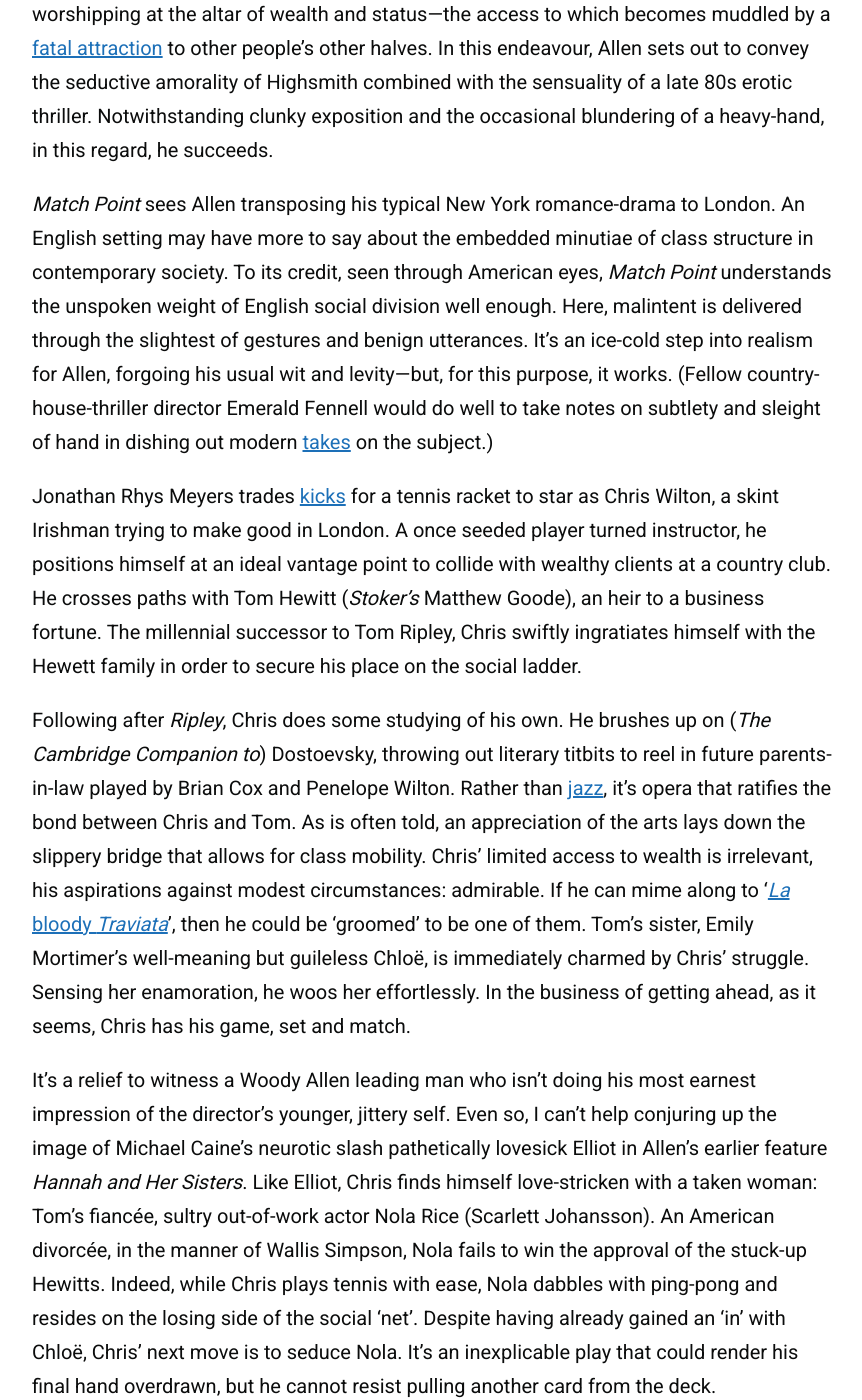
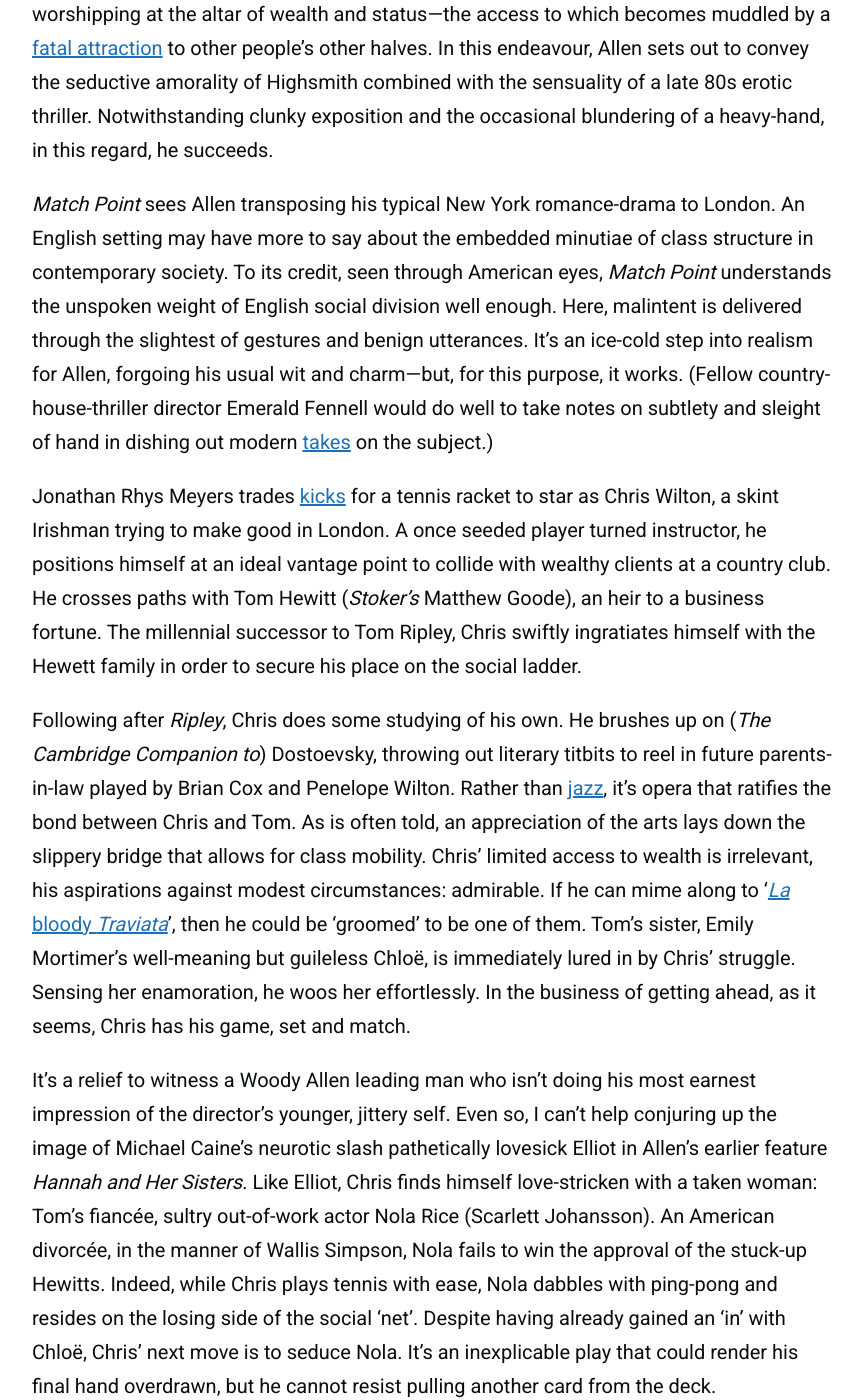
Before and after one commit to zoeurl/zoedowney.github.io, a Jekyll site: the page built from _posts/2024-2-22-match-point.md, in a window 1280 px wide and 1400 px high, scrolled down 1461 px. Shown: the whole window, without its empty margins (208-1070 px from the left). Built offline with Jekyll 4.4.1, drawn with Linux system fonts in a browser that asks for light colours; some of the changed text lies outside the part shown.

Commit message:
Update 2024-2-22-match-point.md

```diff
--- a/_posts/2024-2-22-match-point.md
+++ b/_posts/2024-2-22-match-point.md
@@ -13,14 +13,14 @@
 
 The above tennis metaphor is the apt rule of play for this particular story. The players: another set of affable [husbands and wives](https://www.nytimes.com/1992/09/18/movies/review-film-husbands-and-wives-fact-fiction-it-doesn-t-matter.html) who—seemingly due to sheer boredom—fall haplessly into each others' beds. It's a sturdy and reliable Allen set-up that allows for the typical scrutinising of the formation and disintegration of relationships; the distinction between love and lust, and whether it’s worth relinquishing ambition for true passion. On the side, we receive an outsider’s view of Europe, British society and the supposedly coveted upper class; with glamour and manipulation lifted from _[The Talented Mr. Ripley](https://www.zoedowney.com/the-talented-mr-ripley/)_, _Unfaithful_ and _Cruel Intentions_. It’s also a revisitation of themes from his 1989 release _Crimes and Misdemeanors_. Once again, brutish designs are drawn together whilst worshipping at the altar of wealth and status—the access to which becomes muddled by a [fatal attraction](https://www.rogerebert.com/reviews/fatal-attraction-1987) to other people's other halves. In this endeavour, Allen sets out to convey the seductive amorality of Highsmith combined with the sensuality of a late 80s erotic thriller. Notwithstanding clunky exposition and the occasional blundering of a heavy-hand, in this regard, he succeeds.
 
-_Match Point_ sees Allen transposing his typical New York romance-drama to London. An English setting may have more to say about the embedded minutiae of class structure in contemporary society. To its credit, seen through American eyes, _Match Point_ understands the unspoken weight of English social division well enough. Here, malintent is delivered through the slightest of gestures and benign utterances. It’s an ice-cold step into realism for Allen, forgoing his usual wit and levity—but, for this purpose, it works. (Fellow country-house-thriller director Emerald Fennell would do well to take notes on subtlety and sleight of hand in dishing out modern [takes](https://www.rogerebert.com/reviews/saltburn-movie-review-2023) on the subject.)
+_Match Point_ sees Allen transposing his typical New York romance-drama to London. An English setting may have more to say about the embedded minutiae of class structure in contemporary society. To its credit, seen through American eyes, _Match Point_ understands the unspoken weight of English social division well enough. Here, malintent is delivered through the slightest of gestures and benign utterances. It’s an ice-cold step into realism for Allen, forgoing his usual wit and charm—but, for this purpose, it works. (Fellow country-house-thriller director Emerald Fennell would do well to take notes on subtlety and sleight of hand in dishing out modern [takes](https://www.rogerebert.com/reviews/saltburn-movie-review-2023) on the subject.)
 
 Jonathan Rhys Meyers trades [kicks](https://en.wikipedia.org/wiki/Bend_It_Like_Beckham) for a tennis racket to star as Chris Wilton, a skint Irishman trying to make good in London. A once seeded player turned instructor, he positions himself at an ideal vantage point to collide with wealthy clients at a country club. He crosses paths with Tom Hewitt (_Stoker's_ Matthew Goode), an heir to a business fortune. The millennial successor to Tom Ripley, Chris swiftly ingratiates himself with the Hewett family in order to secure his place on the social ladder.
 
-Following after _Ripley_, Chris does some studying of his own. He brushes up on (_The Cambridge Companion to_) Dostoevsky, throwing out literary titbits to reel in future parents-in-law played by Brian Cox and Penelope Wilton. Rather than [jazz](https://www.youtube.com/watch?v=mT-fOr29OfA&t=1s&ab_channel=TomasvdB), it’s opera that ratifies the bond between Chris and Tom. As is often told, an appreciation of the arts lays down the slippery bridge that allows for class mobility. Chris’ limited access to wealth is irrelevant, his aspirations against modest circumstances: admirable. If he can mime along to ‘[_La_ bloody _Traviata_](https://en.wikipedia.org/wiki/La_traviata)’, then he could be ‘groomed’ to be one of them. Tom’s sister, Emily Mortimer’s well-meaning but guileless Chloë, is immediately charmed by Chris’ struggle. Sensing her enamoration, he woos her effortlessly. In the business of getting ahead, as it seems, Chris has his game, set and match.
+Following after _Ripley_, Chris does some studying of his own. He brushes up on (_The Cambridge Companion to_) Dostoevsky, throwing out literary titbits to reel in future parents-in-law played by Brian Cox and Penelope Wilton. Rather than [jazz](https://www.youtube.com/watch?v=mT-fOr29OfA&t=1s&ab_channel=TomasvdB), it’s opera that ratifies the bond between Chris and Tom. As is often told, an appreciation of the arts lays down the slippery bridge that allows for class mobility. Chris’ limited access to wealth is irrelevant, his aspirations against modest circumstances: admirable. If he can mime along to ‘[_La_ bloody _Traviata_](https://en.wikipedia.org/wiki/La_traviata)’, then he could be ‘groomed’ to be one of them. Tom’s sister, Emily Mortimer’s well-meaning but guileless Chloë, is immediately lured in by Chris’ struggle. Sensing her enamoration, he woos her effortlessly. In the business of getting ahead, as it seems, Chris has his game, set and match.
 
 It’s a relief to witness a Woody Allen leading man who isn’t doing his most earnest impression of the director’s younger, jittery self. Even so, I can't help conjuring up the image of Michael Caine’s neurotic slash pathetically lovesick Elliot in Allen’s earlier feature _Hannah and Her Sisters_. Like Elliot, Chris finds himself love-stricken with a taken woman: Tom’s fiancée, sultry out-of-work actor Nola Rice (Scarlett Johansson). An American divorcée, in the manner of Wallis Simpson, Nola fails to win the approval of the stuck-up Hewitts. Indeed, while Chris plays tennis with ease, Nola dabbles with ping-pong and resides on the losing side of the social ‘net’. Despite having already gained an ‘in’ with Chloë, Chris’ next move is to seduce Nola. It’s an inexplicable play that could render his final hand overdrawn, but he cannot resist pulling another card from the deck.
 
-It is on this essential, but tiresome, male conflict that _Match Point_ rests: does our protagonist choose wealth, standing and security tethered to a lukewarm coupling, or sacrifice it all for a less fortunate woman who lures him in via her sirenesque, sexual magnetism? It's a big ask to sympathise with such a boyish predicament, or the ludicrous final act it unfurls. Still, _Match Point_ is sharper around the edges than Allen’s previous catalogue. It’s a cold and hollow piece, lacking in heart, but perhaps more faithful to life for it. Allen remains skilled in eliciting interest in moneyed mundanity, offering a slice of the everyday that is oftentimes more appealing than that itself. Above all, it’s a chilling exercise in fate, surrendering to the notion that existence has ‘no purpose, no design’—an honest thesis carelessly misapplied to enable its main character’s selfish dealings and conveniently sideline his [culpability](https://www.theguardian.com/film/2023/sep/08/woody-allen-venice-applause-metoo) for them.
+It is on this essential, but tiresome, male conflict that _Match Point_ rests: does our protagonist choose wealth, standing and security tethered to a lukewarm coupling, or sacrifice it all for a less fortunate woman who tempts him via her sirenesque, sexual magnetism? It's a big ask to sympathise with such a boyish predicament, or the ludicrous final act it unfurls. Still, _Match Point_ is sharper around the edges than Allen’s previous catalogue. It’s a cold and hollow piece, lacking in heart, but perhaps more faithful to life for it. Allen remains skilled in eliciting interest in moneyed mundanity, offering a slice of the everyday that is oftentimes more appealing than that itself. Above all, it’s a chilling exercise in fate, surrendering to the notion that existence has ‘no purpose, no design’—an honest thesis carelessly misapplied to enable its main character’s selfish dealings and conveniently sideline his [culpability](https://www.theguardian.com/film/2023/sep/08/woody-allen-venice-applause-metoo) for them.
 
 The disappointment lingering post- _Match_ is that despite a particular focus on interiors: country estates, flats, offices and galleries—an incidental shoehorning in of the South Bank’s Tate Modern—its shortfall lies in an absence of _interiority_. Offered is a picturesque, one-sided view of prismatic London that, while accurate in its reflection of a cushy pedigree of privileged living, rarely critiques its hollow trappings. Its characters motivations are murky, their emotional leanings unclear. We hardly buy into the specificities of Chris’ affections; desires for Chloë and Nola based merely on the kinds of lives each represent to him—women (once again) reduced to types. And, although surrounded by characters of self-interest, Chris is the emptiest shell of all, deplorable due to his tedious indecisiveness and outward indifference towards all but assets attained. Perhaps the meaningful takeaway here is that the cards one is dealt in life do not have final say on the state of play. But clearly, for Woody Allen, it has become a sport of one man trying to cling onto his racket and serve with it, too.
```
